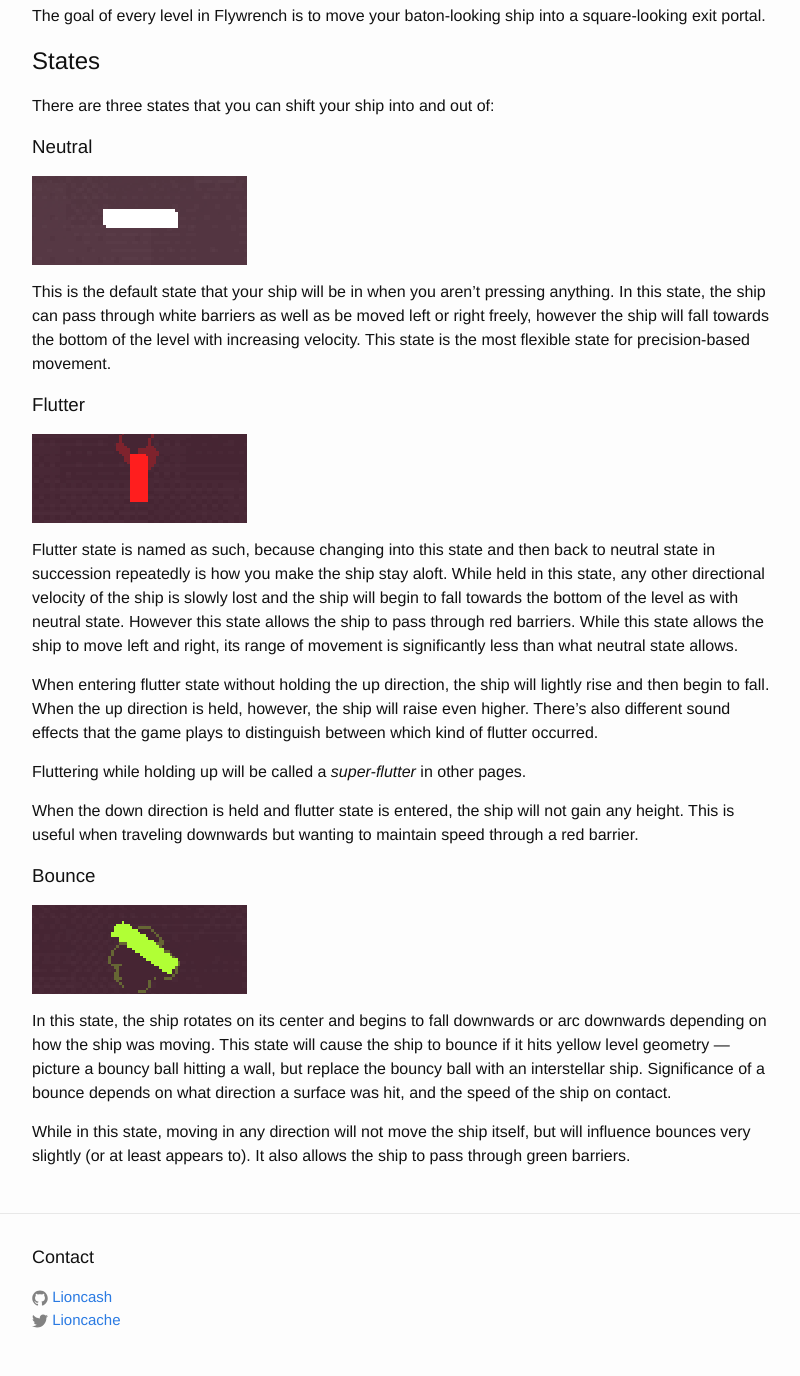
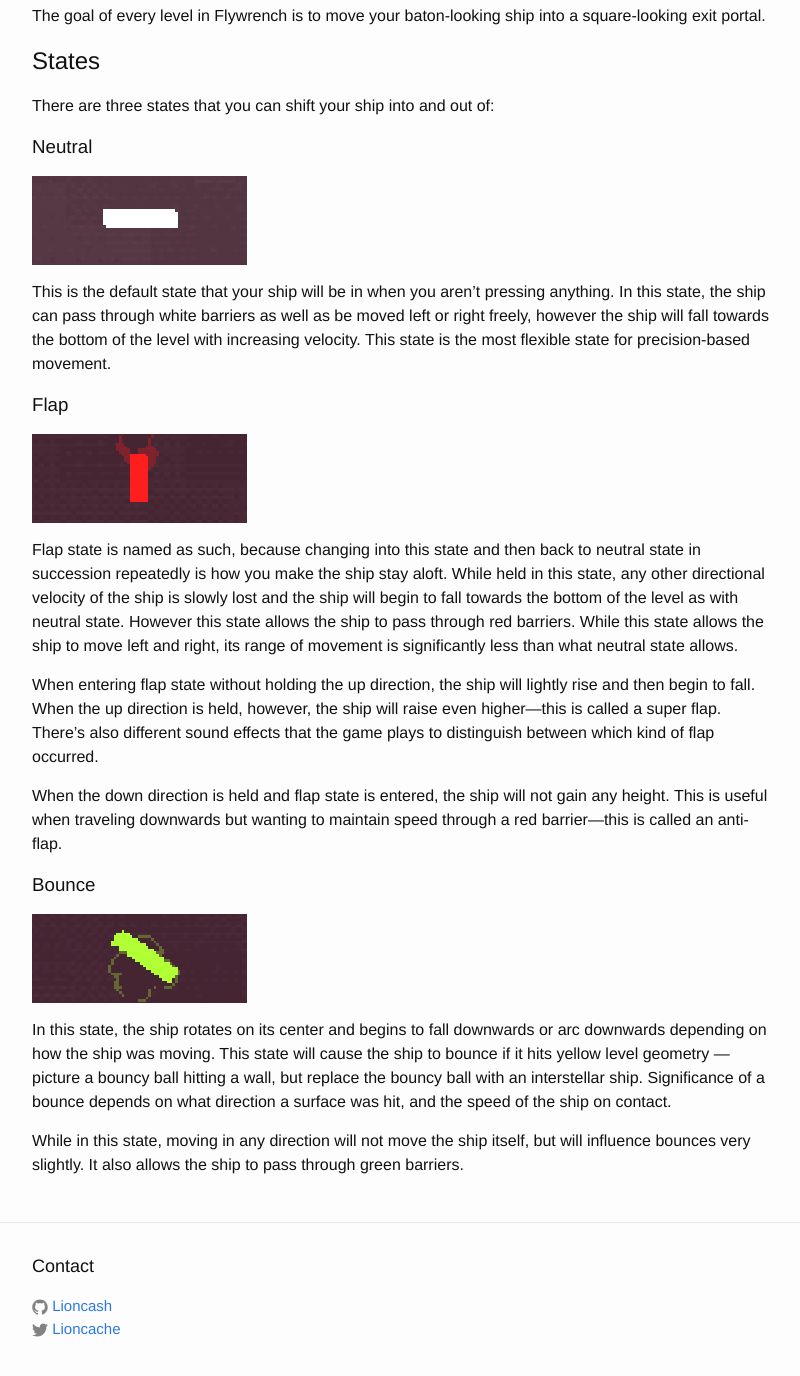
Before and after one commit to lioncash/flywrench-docs, a Jekyll site: the page built from Intro.md, in a window 1280 px wide and 1400 px high, scrolled down 331 px. Shown: the top 1376 px of the window, without its empty margins (238-1038 px from the left). Built offline with Jekyll 4.4.1, drawn with Linux system fonts in a browser that asks for light colours.

Commit message:
Terminology corrections

```diff
--- a/Intro.md
+++ b/Intro.md
@@ -26,17 +26,15 @@
 
 This is the default state that your ship will be in when you aren't pressing anything. In this state, the ship can pass through white barriers as well as be moved left or right freely, however the ship will fall towards the bottom of the level with increasing velocity. This state is the most flexible state for precision-based movement.
 
-### Flutter
+### Flap
 
-![drop state]({{ site.url }}/images/Drop.png)
+![flap state]({{ site.url }}/images/Drop.png)
 
-Flutter state is named as such, because changing into this state and then back to neutral state in succession repeatedly is how you make the ship stay aloft. While held in this state, any other directional velocity of the ship is slowly lost and the ship will begin to fall towards the bottom of the level as with neutral state. However this state allows the ship to pass through red barriers. While this state allows the ship to move left and right, its range of movement is significantly less than what neutral state allows.
+Flap state is named as such, because changing into this state and then back to neutral state in succession repeatedly is how you make the ship stay aloft. While held in this state, any other directional velocity of the ship is slowly lost and the ship will begin to fall towards the bottom of the level as with neutral state. However this state allows the ship to pass through red barriers. While this state allows the ship to move left and right, its range of movement is significantly less than what neutral state allows.
 
-When entering flutter state without holding the up direction, the ship will lightly rise and then begin to fall. When the up direction is held, however, the ship will raise even higher. There's also different sound effects that the game plays to distinguish between which kind of flutter occurred.
+When entering flap state without holding the up direction, the ship will lightly rise and then begin to fall. When the up direction is held, however, the ship will raise even higher—this is called a super flap. There's also different sound effects that the game plays to distinguish between which kind of flap occurred.
 
-Fluttering while holding up will be called a *super-flutter* in other pages.
-
-When the down direction is held and flutter state is entered, the ship will not gain any height. This is useful when traveling downwards but wanting to maintain speed through a red barrier.
+When the down direction is held and flap state is entered, the ship will not gain any height. This is useful when traveling downwards but wanting to maintain speed through a red barrier—this is called an anti-flap.
 
 ### Bounce
 
@@ -44,4 +42,4 @@
 
 In this state, the ship rotates on its center and begins to fall downwards or arc downwards depending on how the ship was moving. This state will cause the ship to bounce if it hits yellow level geometry — picture a bouncy ball hitting a wall, but replace the bouncy ball with an interstellar ship. Significance of a bounce depends on what direction a surface was hit, and the speed of the ship on contact.
 
-While in this state, moving in any direction will not move the ship itself, but will influence bounces very slightly (or at least appears to). It also allows the ship to pass through green barriers.
+While in this state, moving in any direction will not move the ship itself, but will influence bounces very slightly. It also allows the ship to pass through green barriers.
```
Also changed, not shown: General.md (+2 -2 lines).
